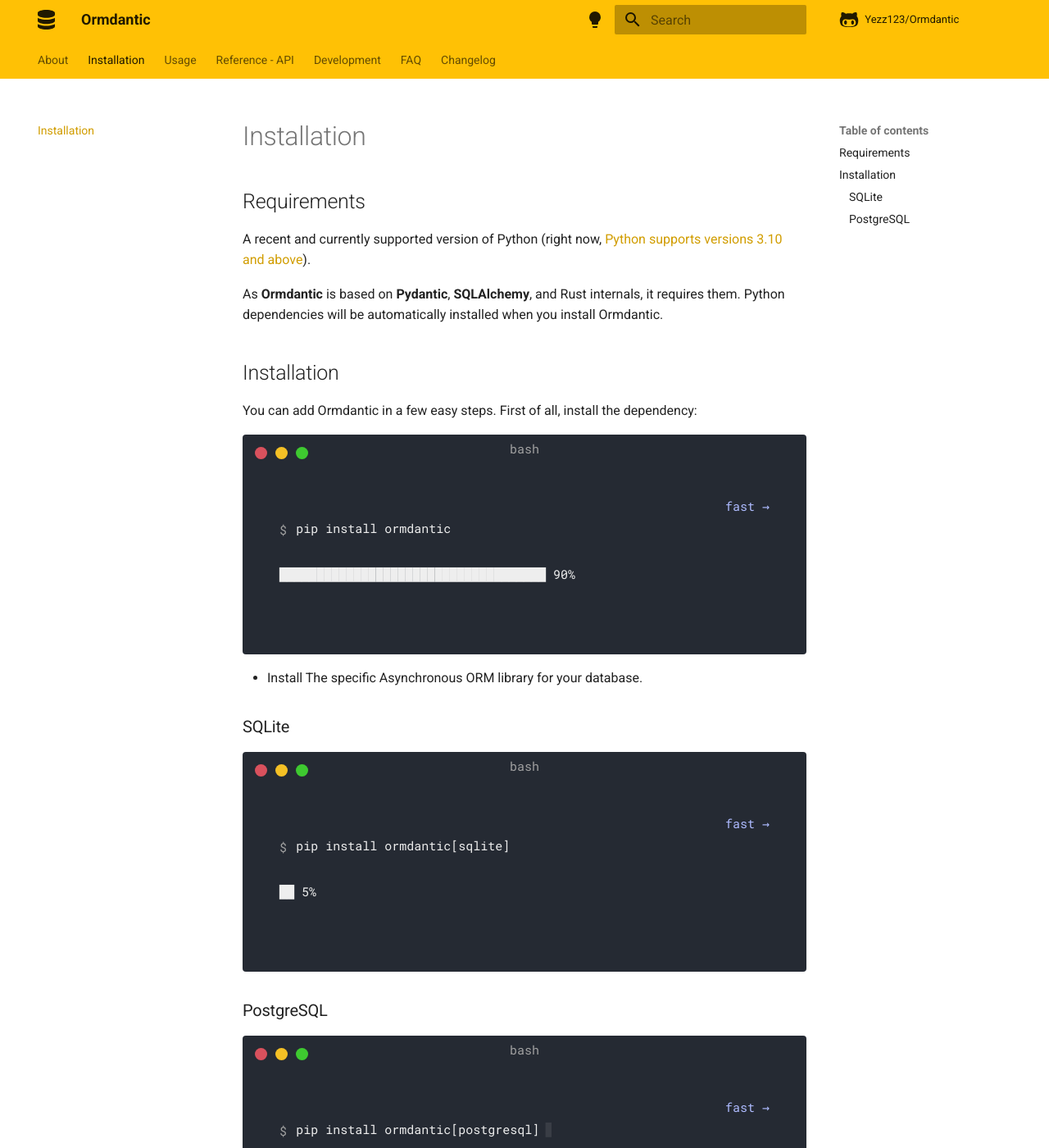
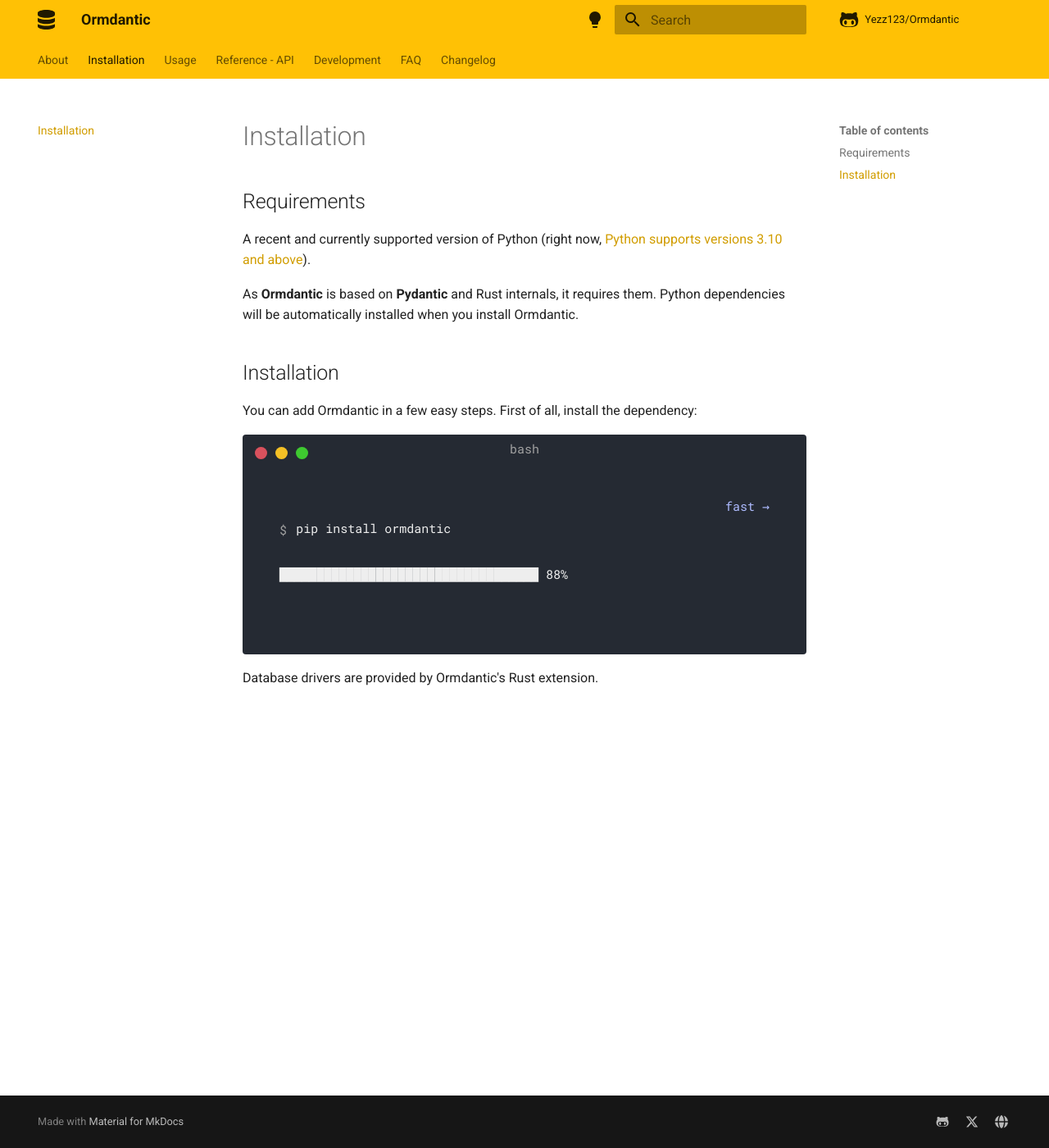
Before and after one commit to yezz123/ormdantic, an MkDocs documentation site: the page built from docs/installation.md, in a window 1280 px wide and 1400 px high. Shown: the whole window at 82% size. Built offline with MkDocs 1.6.1 and Material for MkDocs 9.7.7, drawn with Linux system fonts in a browser that asks for light colours; comment, search, counter and statistics services are not loaded.

Commit message:
🧹 Remove SQLAlchemy runtime dependency
Co-authored-by: Cursor <cursoragent@cursor.com>

````diff
--- a/docs/installation.md
+++ b/docs/installation.md
@@ -2,7 +2,7 @@
 
 A recent and currently supported version of Python (right now, <a href="https://www.python.org/downloads/" class="external-link" target="_blank">Python supports versions 3.10 and above</a>).
 
-As **Ormdantic** is based on **Pydantic**, **SQLAlchemy**, and Rust internals, it requires them. Python dependencies will be automatically installed when you install Ormdantic.
+As **Ormdantic** is based on **Pydantic** and Rust internals, it requires them. Python dependencies will be automatically installed when you install Ormdantic.
 
 ## Installation
 
@@ -18,28 +18,4 @@ $ pip install ormdantic
 
 </div>
 
-* Install The specific Asynchronous ORM library for your database.
-
-### SQLite
-
-<div class="termy">
-
-```console
-$ pip install ormdantic[sqlite]
-
----> 100%
-```
-
-</div>
-
-### PostgreSQL
-
-<div class="termy">
-
-```console
-$ pip install ormdantic[postgresql]
-
----> 100%
-```
-
-</div>
+Database drivers are provided by Ormdantic's Rust extension.
````
Also changed, not shown: README.md (+10 -23 lines), docs/faq/faq.md (+1 -1 lines), docs/index.md (+3 -3 lines), docs/rust-migration/27-full-rust-core-checkpoint.md (added, +34 -0 lines), docs/usage/usage.md (+5 -10 lines), pyproject.toml (+3 -8 lines), 12 other files.
